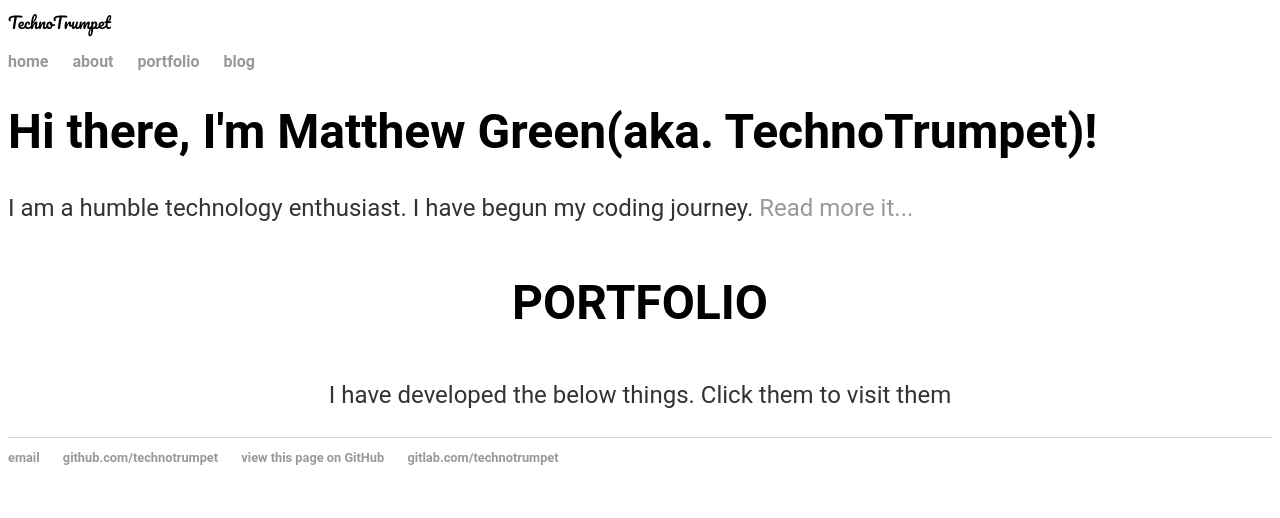
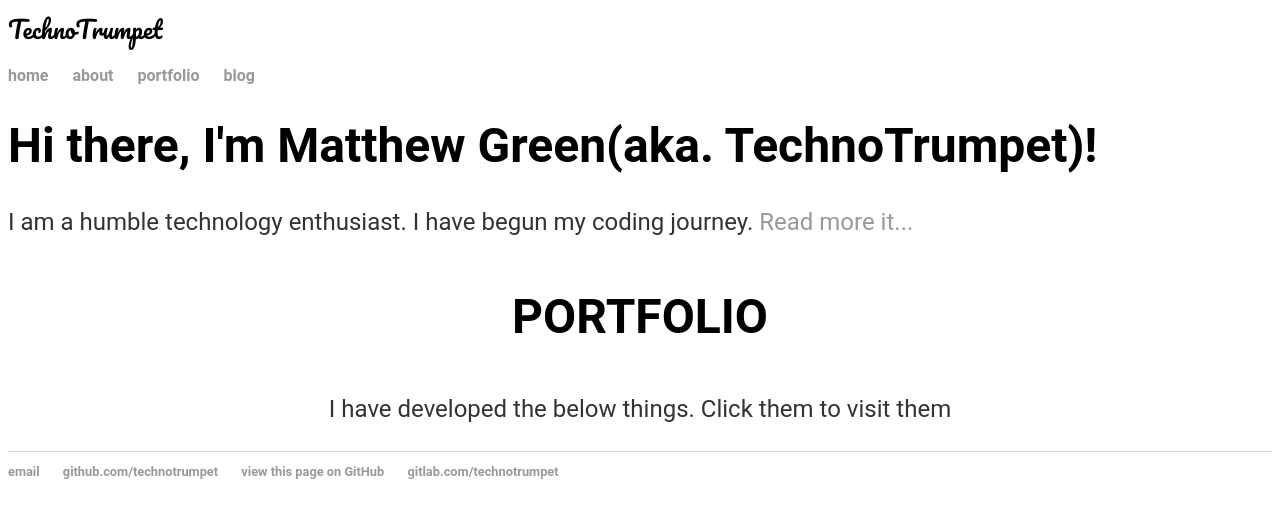
Before and after one commit to TechnoTrumpet/TechnoTrumpet.github.io, a Jekyll site: the page built from index.html, in a window 1280 px wide. Shown: the top 518 px of the page. Built offline with Jekyll 4.4.1, drawn with Linux system fonts in a browser that asks for light colours.

Commit message:
Update default.html

```diff
--- a/_layouts/default.html
+++ b/_layouts/default.html
@@ -8,7 +8,7 @@
 		</head>
 		<body>
 			<nav>
-				<font size="3" face="Pacifico">TechnoTrumpet</font>
+				<font size="5" face="Pacifico">TechnoTrumpet</font>
 	    		<ul>
 	        		<li><a href="/">home</a></li>
 		        	<li><a href="/about">about</a></li>
```
